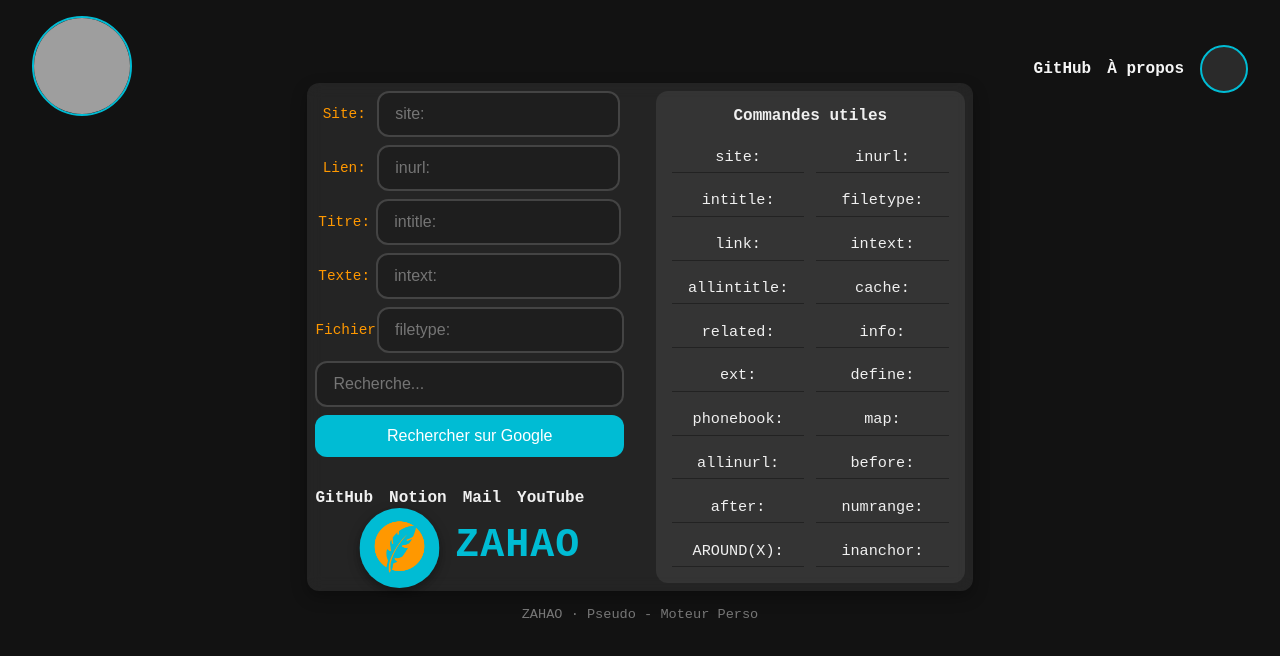
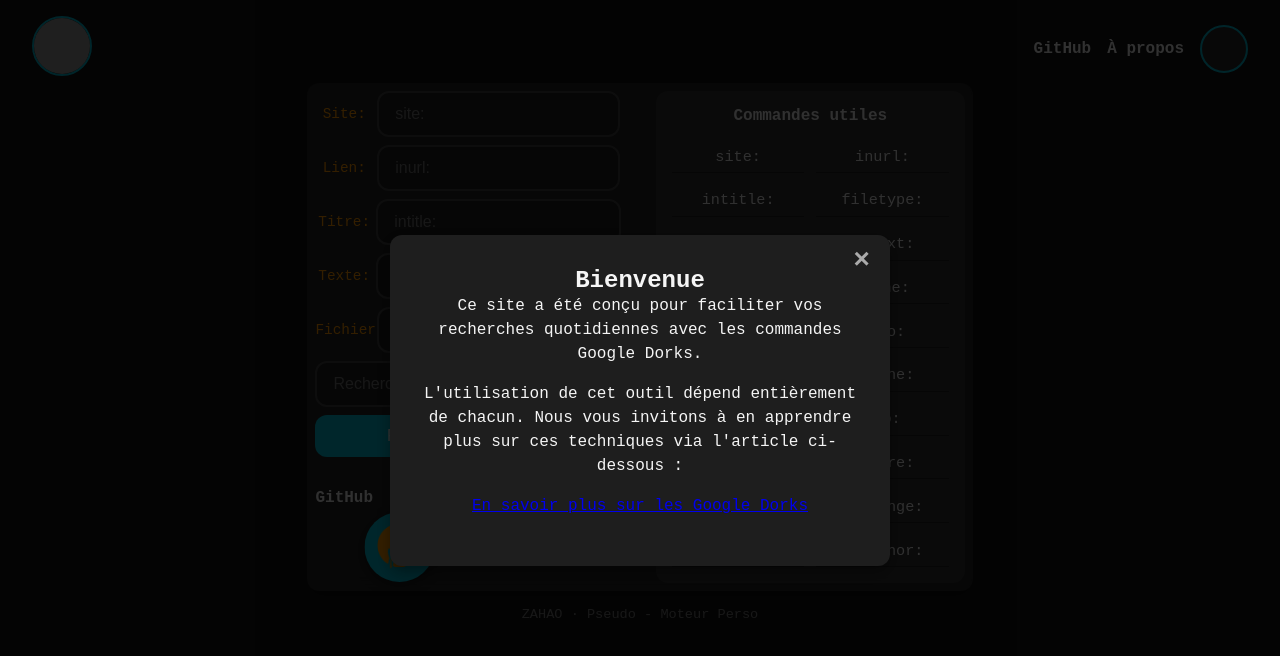
Before and after one commit to Prija1996/pseudo-moteur, a plain HTML site: page index.html in a window 1280 px wide. Drawn offline with Linux system fonts and the light colour scheme; grey boxes are pictures that could not be loaded; some icons are missing.

Commit message:
Mes modifications

```diff
--- a/css/style.css
+++ b/css/style.css
@@ -45,9 +45,13 @@ body {
   z-index: 10;
 }
 
+.logos {
+  padding-bottom: 6px;
+}
+
 .logos img {
-  width: 80px;
-  height: 80px;
+  width: 70px;
+  height: 70px;
   border-radius: 50%;
   object-fit: cover;
   box-shadow: 0 4px 12px rgba(0, 0, 0, 0.4);
@@ -60,7 +64,7 @@ body {
 }
 
 
-@media (max-width: 768px) {
+@media (max-width: 900px) {
   .logos {
     display: none; /
   }
@@ -80,8 +84,8 @@ header {
 }
 
 .avatar img {
-  width: 100px;
-  height: 100px;
+  width: 60px;
+  height: 60px;
   border-radius: 50%;
   object-fit: cover;
   border: 2px solid var(--primary-color);
@@ -172,7 +176,6 @@ main {
   gap: 1rem;
   backdrop-filter: blur(8px);
 }
-
 
 .quick-links a {
   font-weight: bold;
@@ -479,3 +482,28 @@ a:focus {
   outline: 2px solid var(--hover-color);
   outline-offset: 2px;
 }
+
+
+#welcomeModal .modal-content {
+  max-width: 500px;
+  padding: 2rem;
+}
+
+#welcomeModal p {
+  margin-bottom: 1rem;
+  line-height: 1.5;
+}
+
+div .close-welcome {
+  color: #aaa;
+  font-size: 28px;
+  font-weight: bold;
+  cursor: pointer;
+  position: absolute;
+  top: 10px;
+  right: 20px;
+}
+
+div .close-welcome:hover {
+  color: white;
+}
--- a/index.html
+++ b/index.html
@@ -180,6 +180,16 @@
       <p id="dorkDescription"></p>
     </div>
   </div>
+	<!-- Modale : Bienvenue -->
+	<div class="modal" id="welcomeModal" role="dialog" aria-hidden="true">
+	  <div class="modal-content" role="document">
+		<span class="close-welcome" aria-label="Fermer cette fenêtre">&times;</span>
+		<h2>Bienvenue</h2>
+		<p>Ce site a été conçu pour faciliter vos recherches quotidiennes avec les commandes Google Dorks.</p>
+		<p>L'utilisation de cet outil dépend entièrement de chacun. Nous vous invitons à en apprendre plus sur ces techniques via l'article ci-dessous :</p>
+		<p><a href="https://datascientest.com/google-dorks-tout-savoir " target="_blank" rel="noopener noreferrer">En savoir plus sur les Google Dorks</a></p>
+	  </div>
+	</div>
 
   <footer>
     <p>ZAHAO · Pseudo - Moteur Perso </p>
--- a/js/script.js
+++ b/js/script.js
@@ -77,3 +77,28 @@ document.addEventListener("keydown", (e) => {
     if (dorkModal.style.display === "flex") dorkModal.style.display = "none";
   }
 });
+
+// === Affichage du modal de bienvenue une seule fois ===
+document.addEventListener("DOMContentLoaded", function () {
+  const welcomeModal = document.getElementById("welcomeModal");
+  const closeWelcome = document.querySelector(".close-welcome");
+
+  // Vérifie si l'utilisateur a déjà vu le message
+  if (!localStorage.getItem("hasSeenWelcome")) {
+    welcomeModal.style.display = "flex";
+  }
+
+  // Ferme la modale et marque comme vue
+  closeWelcome.addEventListener("click", () => {
+    welcomeModal.style.display = "none";
+    localStorage.setItem("hasSeenWelcome", "true");
+  });
+
+  // Optionnel : fermer en cliquant à l'extérieur
+  welcomeModal.addEventListener("click", (e) => {
+    if (e.target === welcomeModal) {
+      welcomeModal.style.display = "none";
+      localStorage.setItem("hasSeenWelcome", "true");
+    }
+  });
+});
```
